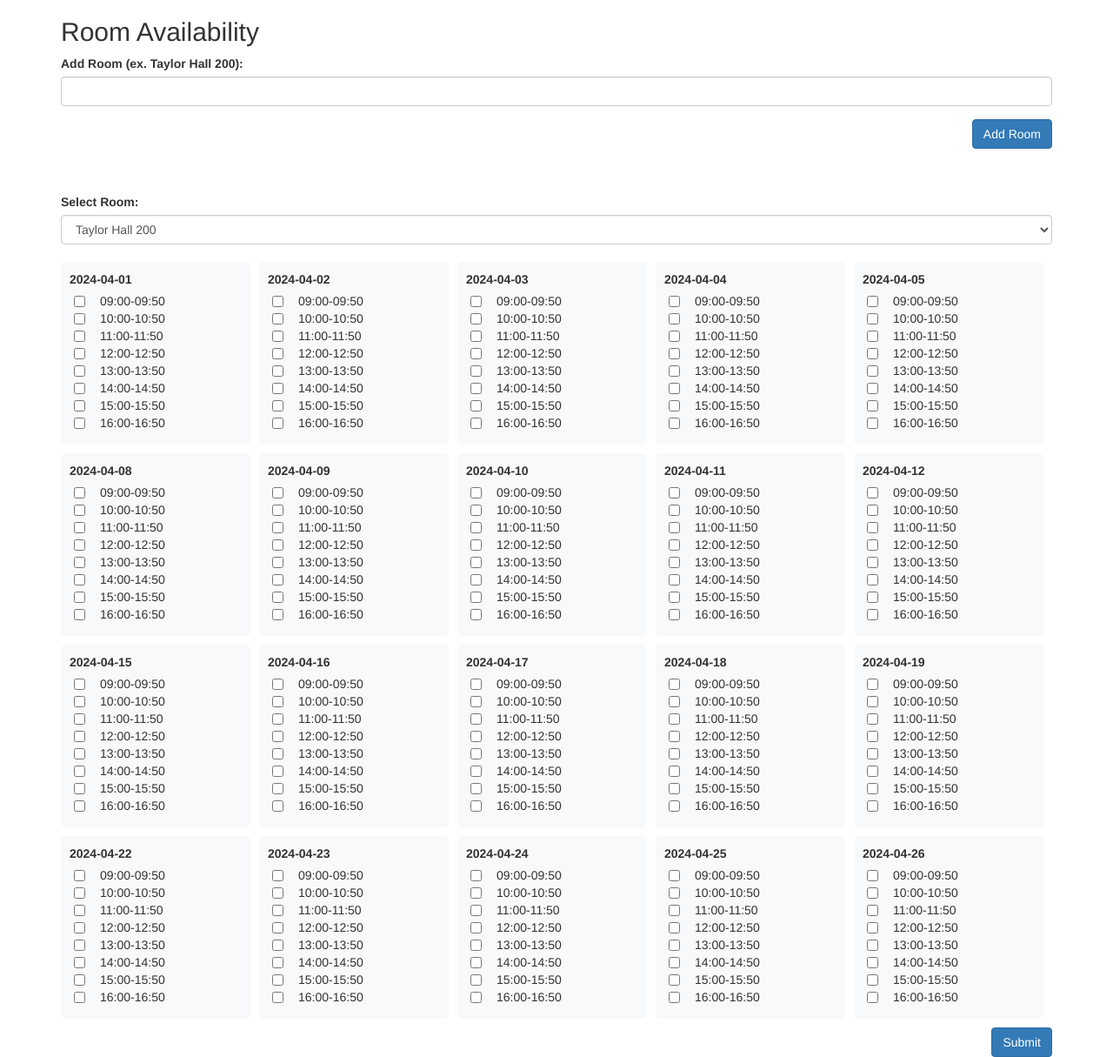
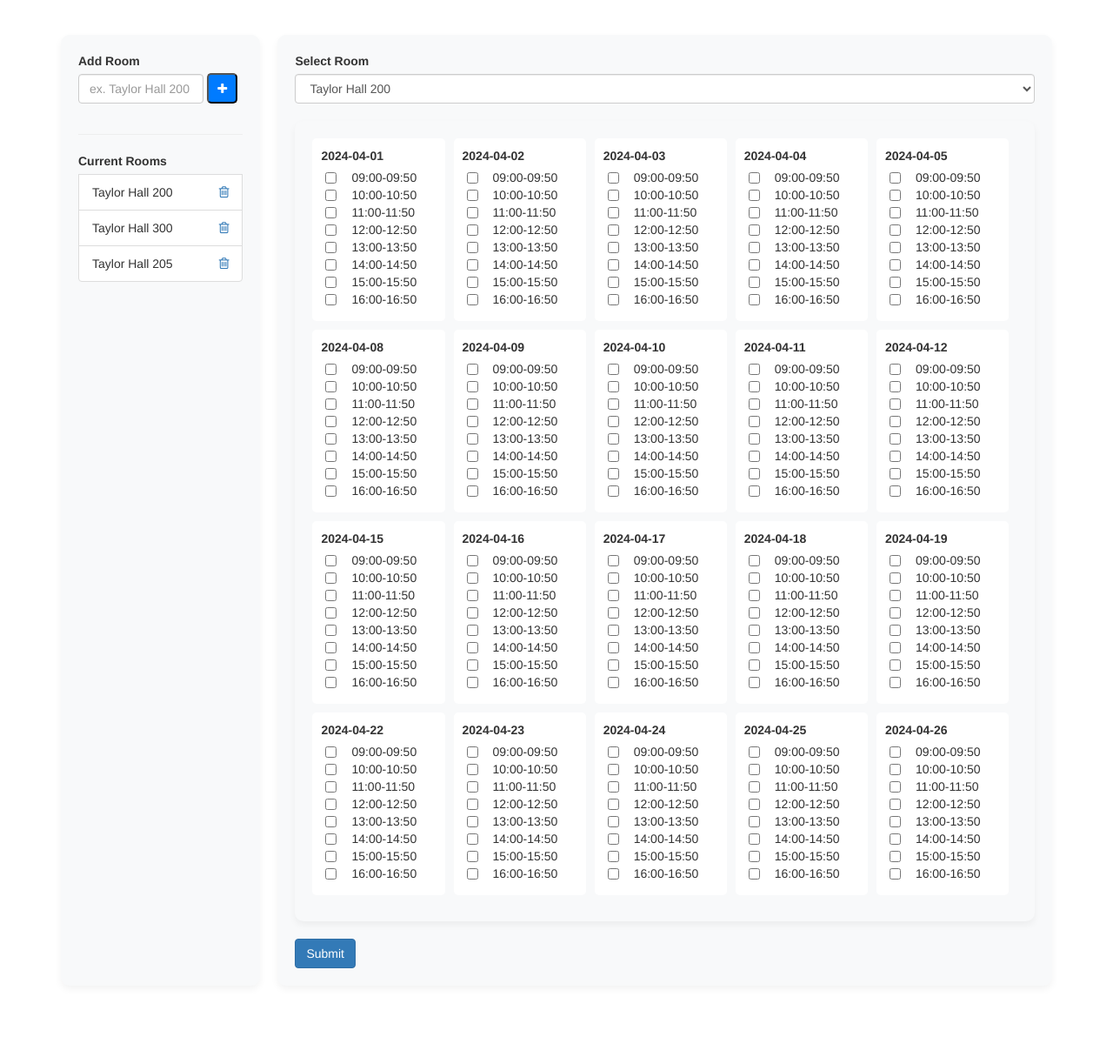
Before and after one commit to eturbat/thesisproject, a PHP site: page /room_availability.php in a window 1280 px wide. Shown: the whole page at 87% size. After the commit the page ends 1113 px from the top, so only its background shows below. Run offline with PHP 8.4, Linux system fonts and the light colour scheme; data comes from the database, SQL or seed files in the repository.

Commit message:
from 7 Feb update: added room entries, delete availabilities if room deleted, UI arrangements

```diff
--- a/admin_panel.php
+++ b/admin_panel.php
@@ -110,9 +110,6 @@ $bookings = fetchAllBookings($mysqli, $selectedProfessor);
                 case 'password_management':
                     include('password_management.php');
                     break;
-                default:
-                    echo "<h3>Welcome to the Admin Panel</h3>";
-                    break;
             }
         } else {
             echo '<div id="bookingsTable" class="table-responsive">';
--- a/room_availability.php
+++ b/room_availability.php
@@ -5,10 +5,61 @@ if (isset($_GET['status'])) {
         echo "<p class='alert alert-success'>New room added successfully!</p>";
     } elseif ($_GET['status'] == 'room_error') {
         echo "<p class='alert alert-danger'>There was an error adding the room.</p>";
+    } elseif ($_GET['status'] == 'roomdeleted') {
+        echo "<p class='alert alert-success'>Room deleted successfully!</p>";
     }
 }
 
 $mysqli = new mysqli('localhost', 'root', '', 'bookingcalendar');
+
+if (isset($_GET['delete'])) {
+    $roomId = $_GET['delete'];
+
+    // First, fetch the room name to delete associated timeslots
+    $roomNameQuery = "SELECT room_name FROM available_rooms WHERE room_id = ?";
+    $stmt = $mysqli->prepare($roomNameQuery);
+    $stmt->bind_param("i", $roomId);
+    $stmt->execute();
+    $result = $stmt->get_result();
+    if ($room = $result->fetch_assoc()) {
+        $roomName = $room['room_name'];
+
+        // Begin transaction
+        $mysqli->begin_transaction();
+
+        try {
+            // Delete room availability timeslots
+            $deleteTimeslotsQuery = "DELETE FROM rooms WHERE name = ?";
+            $stmtTimeslots = $mysqli->prepare($deleteTimeslotsQuery);
+            $stmtTimeslots->bind_param("s", $roomName);
+            $stmtTimeslots->execute();
+            $stmtTimeslots->close();
+
+            // Delete the room
+            $deleteRoomQuery = "DELETE FROM available_rooms WHERE room_id = ?";
+            $stmtRoom = $mysqli->prepare($deleteRoomQuery);
+            $stmtRoom->bind_param("i", $roomId);
+            $stmtRoom->execute();
+            $stmtRoom->close();
+
+            // Commit transaction
+            $mysqli->commit();
+
+            // Redirect back to room_availability.php with success message
+            header('Location: admin_panel.php?page=room_availability&status=roomdeleted');
+            exit;
+        } catch (mysqli_sql_exception $exception) {
+            $mysqli->rollback();
+            // Redirect back with an error message
+            header('Location: admin_panel.php?page=room_availability&status=room_error');
+            exit;
+        }
+    } else {
+        // Redirect back with an error message if room not found
+        header('Location: admin_panel.php?page=room_availability&status=room_error');
+        exit;
+    }
+}
 
 $query = "SELECT start_date, end_date FROM defense_schedule ORDER BY id DESC LIMIT 1";
 $result = $mysqli->query($query);
@@ -41,10 +92,32 @@ $timeslots = ["09:00-09:50", "10:00-10:50", "11:00-11:50", "12:00-12:50", "13:00
 <head>
     <meta name="viewport" content="width=device-width, initial-scale=1.0">
     <link rel="stylesheet" href="https://maxcdn.bootstrapcdn.com/bootstrap/3.4.0/css/bootstrap.min.css">
+    <link rel="stylesheet" href="https://cdnjs.cloudflare.com/ajax/libs/font-awesome/4.7.0/css/font-awesome.min.css">
     <title>Room Availability</title>
     <style>
+        .form-container {
+            display: flex;
+            justify-content: space-around;
+            margin-top: 20px;
+        }
+        .form-section {
+            margin-top: 20px;
+            background-color: #f8f9fa;
+            padding: 20px;
+            border-radius: 10px;
+            box-shadow: 0 4px 8px rgba(0,0,0,0.05);
+            width: 25%;
+            margin-bottom: 20px;
+            margin-right: 20px;
+        }
         .availability-container {
             margin-top: 20px;
+            background-color: #f8f9fa;
+            padding: 20px;
+            border-radius: 10px;
+            box-shadow: 0 4px 8px rgba(0,0,0,0.05);
+            width: 100%;
+            margin: 20px auto;
         }
         .week-row {
             display: flex;
@@ -53,7 +126,7 @@ $timeslots = ["09:00-09:50", "10:00-10:50", "11:00-11:50", "12:00-12:50", "13:00
         }
         .date-container {
             flex-grow: 1;
-            background-color: #f8f9fa;
+            background-color: #fff;
             padding: 10px;
             border-radius: 5px;
             margin-right: 10px;
@@ -64,41 +137,61 @@ $timeslots = ["09:00-09:50", "10:00-10:50", "11:00-11:50", "12:00-12:50", "13:00
         .timeslot-label {
             margin-left: 10px;
         }
-        .form-section {
-            margin-bottom: 100px;
+        .add-room-btn {
+            display: inline-block;
+            width: 35px;
+            height: 35px;
+            background-color: #007bff; /* Bootstrap primary color */
+            color: white;
+            text-align: center;
+            line-height: 30px; /* Vertically center the "+" */
+            border-radius: 5px;
+            cursor: pointer;
         }
-        .form-section:last-child {
-            margin-bottom: 0;
+        .add-room-input {
+            display: inline-block;
+            width: calc(100% - 45px); /* Adjust width to fit button */
         }
-        .form-section button {
-            margin-top: 0px;
-            float: right;
+        .delete-icon i.fa, .delete-icon i.fas {
+            font-size: 1.5rem;
+            margin-left: auto; /* Aligns the icon to the right */
         }
-        .clearfix::after {
-            content: "";
-            clear: both;
-            display: table;
+        .list-group-item {
+            display: flex;
+            justify-content: space-between; /* Ensures space between room name and icon */
         }
     </style>
 </head>
 <body>
     <div class="container">
-        <h2>Room Availability</h2>
-
+        <div class="form-container">
             <div class="form-section">
-            <form action="add_room.php" method="post">
-                <div class="form-group">
-                    <label for="newRoomName">Add Room (ex. Taylor Hall 200):</label>
-                    <input type="text" name="newRoomName" id="newRoomName" class="form-control" required>
+                <form action="add_room.php" method="post" class="d-flex align-items-center" onsubmit="return validateForm();">
+                    <div class="form-group add-room-input">
+                        <label>Add Room</label>
+                        <input type="text" name="newRoomName" id="newRoomName" class="form-control" placeholder="ex. Taylor Hall 200" required>
                     </div>
-                <button type="submit" class="btn btn-primary">Add Room</button>
+                    <button type="submit" class="add-room-btn"><i class="fa fa-plus"></i></button>
                 </form>
+                <hr>
+                <ul class="list-group">
+                    <label>Current Rooms</label>
+                    <?php foreach ($rooms as $room): ?>
+                        <li class="list-group-item">
+                            <?php echo htmlspecialchars($room['room_name']); ?>
+                            <a href="room_availability.php?delete=<?php echo $room['room_id']; ?>" onclick="return confirm('Are you sure you want to delete this room?');" class="delete-icon">
+                                <i class="fa fa-trash-o" aria-hidden="true"></i>
+                            </a>
+                        </li>
+                    <?php endforeach; ?>
+                </ul>
             </div>
 
-        <div class="form-section clearfix">
+
+            <div class="availability-container">
                 <form action="submit_room_availability.php" method="post">
                     <div class="form-group">
-                    <label for="room">Select Room:</label>
+                        <label for="room">Select Room</label>
                         <select name="room" id="room" class="form-control">
                             <?php foreach ($rooms as $room): ?>
                                 <option value="<?php echo htmlspecialchars($room['room_id']); ?>">
@@ -136,10 +229,10 @@ $timeslots = ["09:00-09:50", "10:00-10:50", "11:00-11:50", "12:00-12:50", "13:00
                         }
                         ?>
                     </div>
-
                     <button type="submit" class="btn btn-primary">Submit</button>
                 </form>
             </div>
         </div>
+    </div>
 </body>
 </html>
```
Lines whose indentation alone changed are shown as unchanged.
